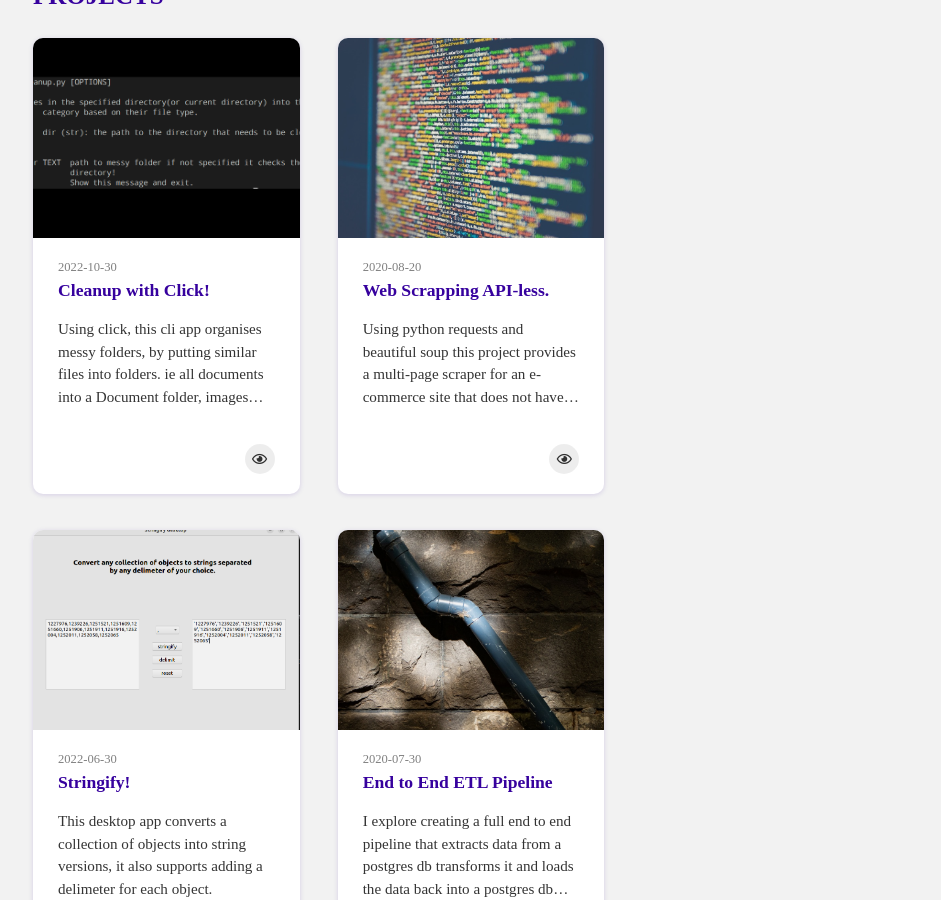
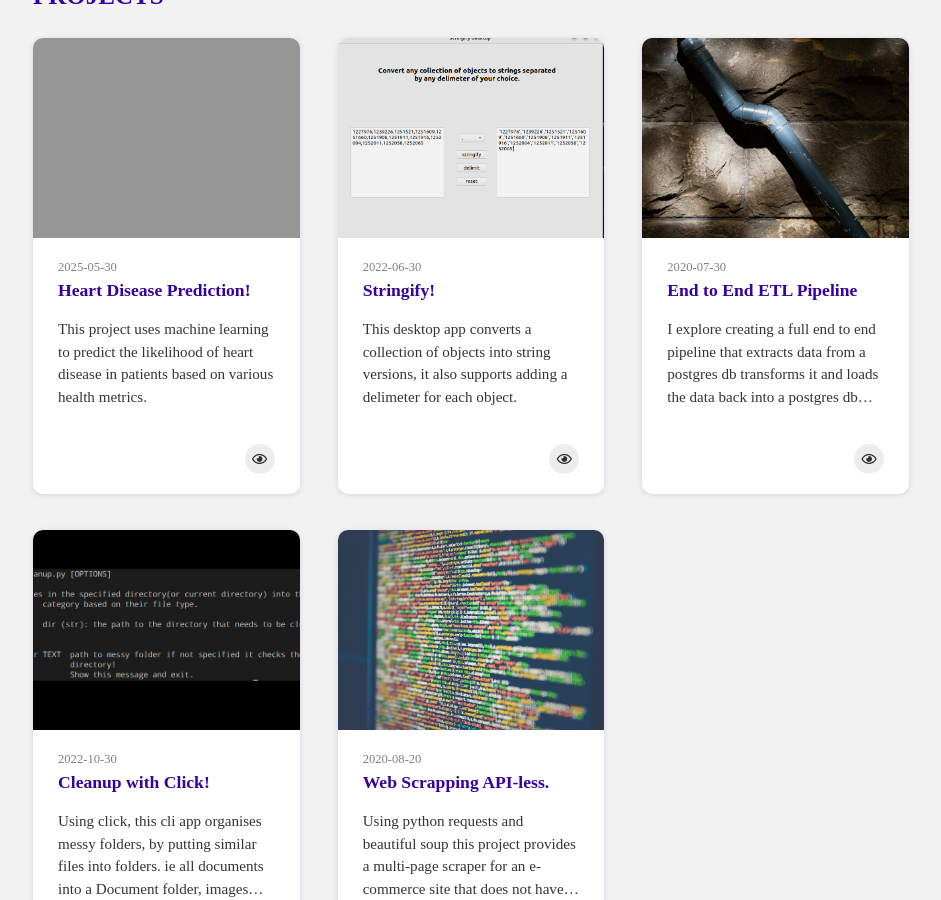
Before and after one commit to cliffordEmmanuel/cliffordEmmanuel.github.io, a Jekyll site: the page built from portfolio.html, in a window 1280 px wide and 900 px high, scrolled down 596 px. Shown: the whole window, without its empty margins (169-1110 px from the left). Built offline with Jekyll 4.4.1, drawn with Linux system fonts in a browser that asks for light colours; nearby versions of some CDN libraries; some web fonts are replaced.

Commit message:
adds new project

```diff
--- a/_data/projects.yml
+++ b/_data/projects.yml
@@ -1,3 +1,17 @@
+- project :
+    print : True # If 'False' is selected, it will not be displayed in 'home.html > aside > .proj-content'.
+    modal : False # If 'True' is selected, modal can open in 'portfolio.html'.
+    url :  https://github.com/cliffordEmmanuel/heart-disease-prediction
+    image : heart-disease-pred.png # path: assets/project/
+    date : 2025-05-30
+    title : Heart Disease Prediction!
+    summary :  Predicting heart disease.
+    description :  This project uses machine learning to predict the likelihood of heart disease in patients based on various health metrics.
+    contents :
+        # - title :
+        #   image :
+        #   description :
+
 - project :
     print : True # If 'False' is selected, it will not be displayed in 'home.html > aside > .proj-content'.
     modal : False # If 'True' is selected, modal can open in 'portfolio.html'.
```
Also changed, not shown: README.md (deleted), 1 other file.
